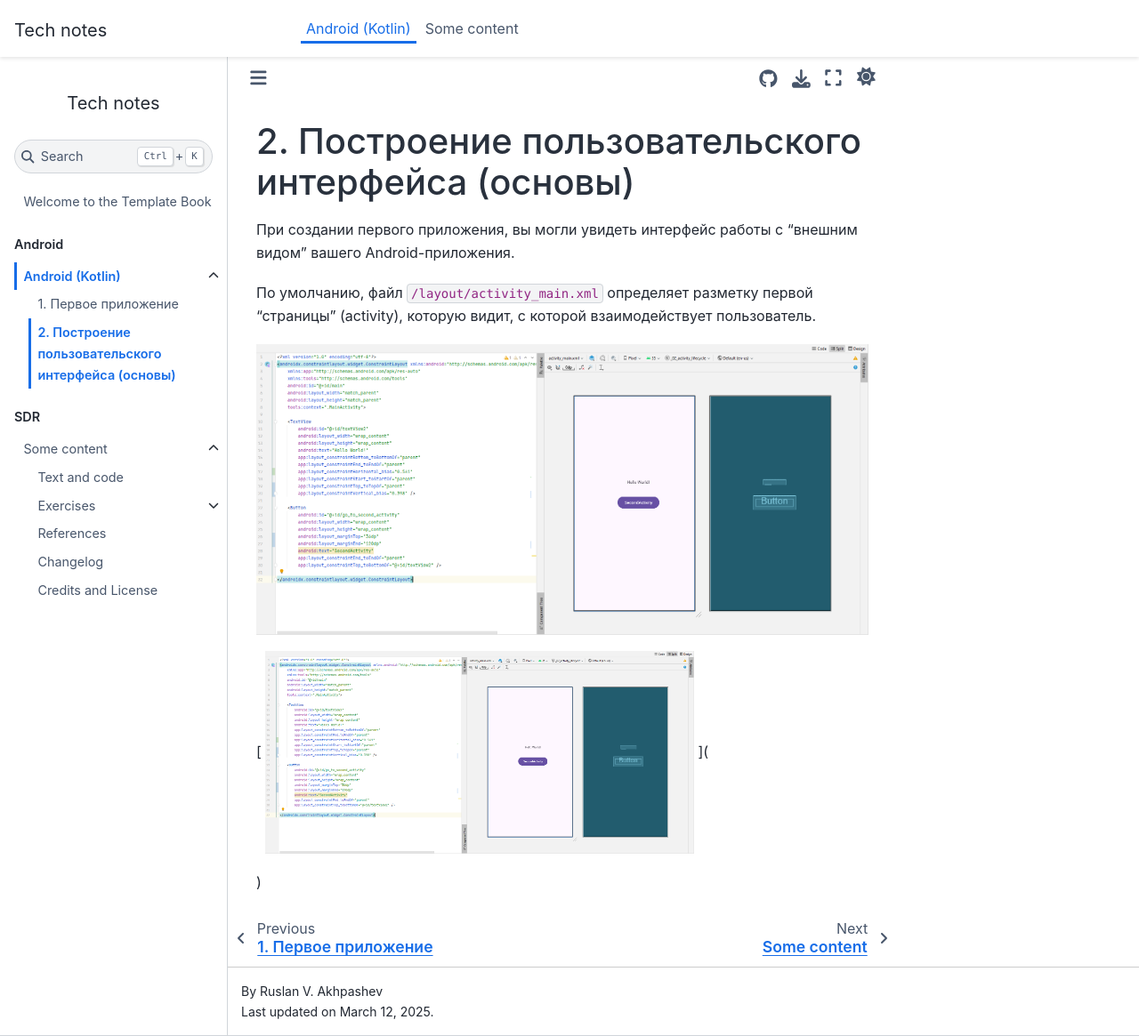
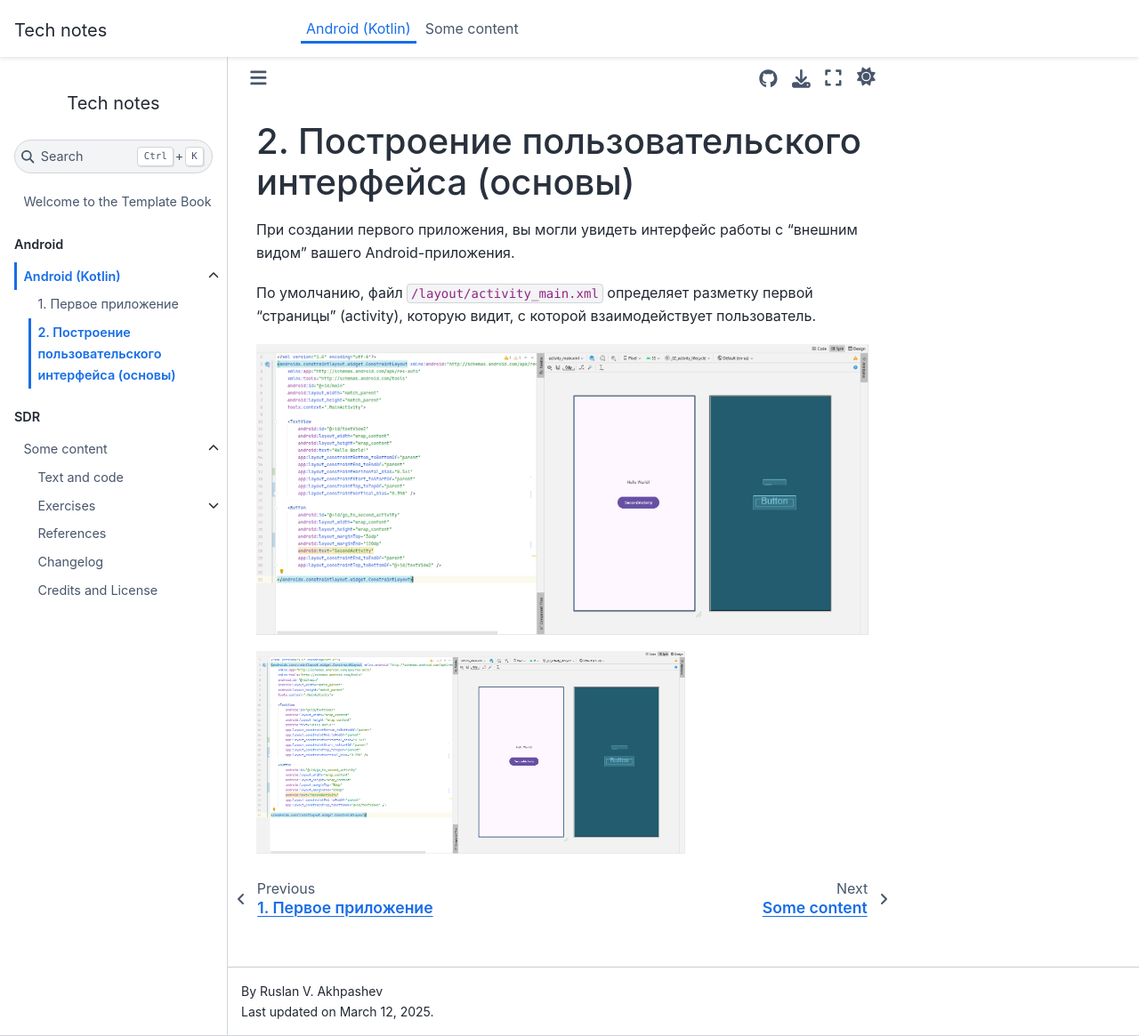
Before and after one commit to sibsutisTelecomDep/blog, a Jupyter Book: the page built from book/android/basic_02.md, in a window 1280 px wide and 1165 px high. Shown: the whole window at 89% size. Built offline with Jupyter Book 1.0.4 settings and Sphinx 7.4.7 and the Sphinx Book theme 1.1.4, drawn with Linux system fonts in a browser that asks for light colours; comment, search, counter and statistics services are not loaded.

```diff
--- a/book/android/basic_02.md
+++ b/book/android/basic_02.md
@@ -8,5 +8,5 @@
 [
     <img src="https://github.com/sibsutisTelecomDep/blog/blob/main/book/figures/android/basic_01_main_xml.PNG" width=70% title="Demo on YouTube" alt="Demo on YouTube"/>
 ](
-
+    https://github.com/sibsutisTelecomDep/blog/blob/main/book/figures/android/basic_01_main_xml.PNG
 )
```
